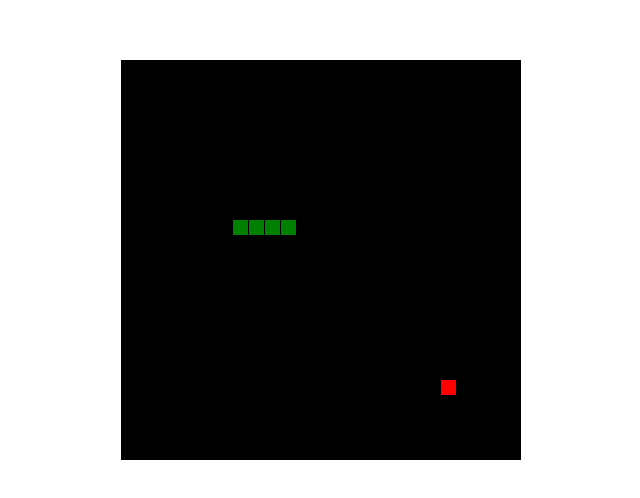
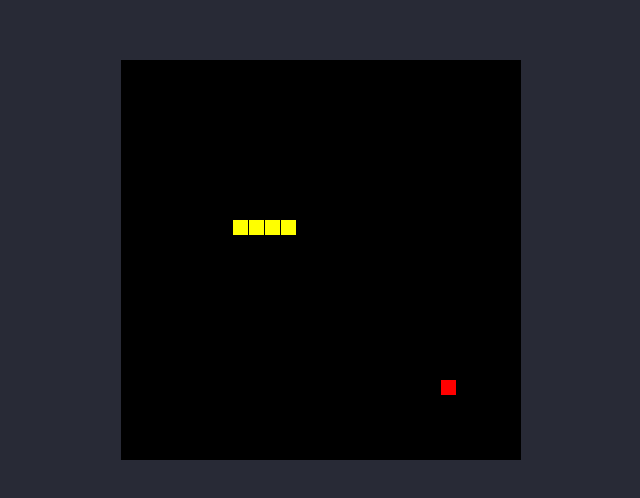
Before and after one commit to webbasedgames/webbasedgames.github.io, a plain HTML site: page snake.html in a window 1280 px wide. Shown: the part 140-638 px from the top of the page, without its empty margins (319-959 px from the left). Drawn offline with Linux system fonts and the light colour scheme.

Commit message:
Fix snake xenzia

```diff
--- a/js/snake.js
+++ b/js/snake.js
@@ -141,7 +141,7 @@
                   : this.y >= e.height && (this.y = 0),
                 this.cells.unshift({ x: this.x, y: this.y }),
                 this.cells.length > this.maxCells && this.cells.pop(),
-                (this.context.fillStyle = 'green'),
+                (this.context.fillStyle = 'yellow'),
                 this.cells.forEach(function (e, i) {
                   t.context.fillRect(e.x, e.y, t.grid - 1, t.grid - 1),
                     e.x === t.collisionObject.x &&
--- a/snake.html
+++ b/snake.html
@@ -12,6 +12,7 @@
         padding: 0;
         width: 100%;
         height: 100%;
+        background-color: #282a36;
       }
 
       body {
```
